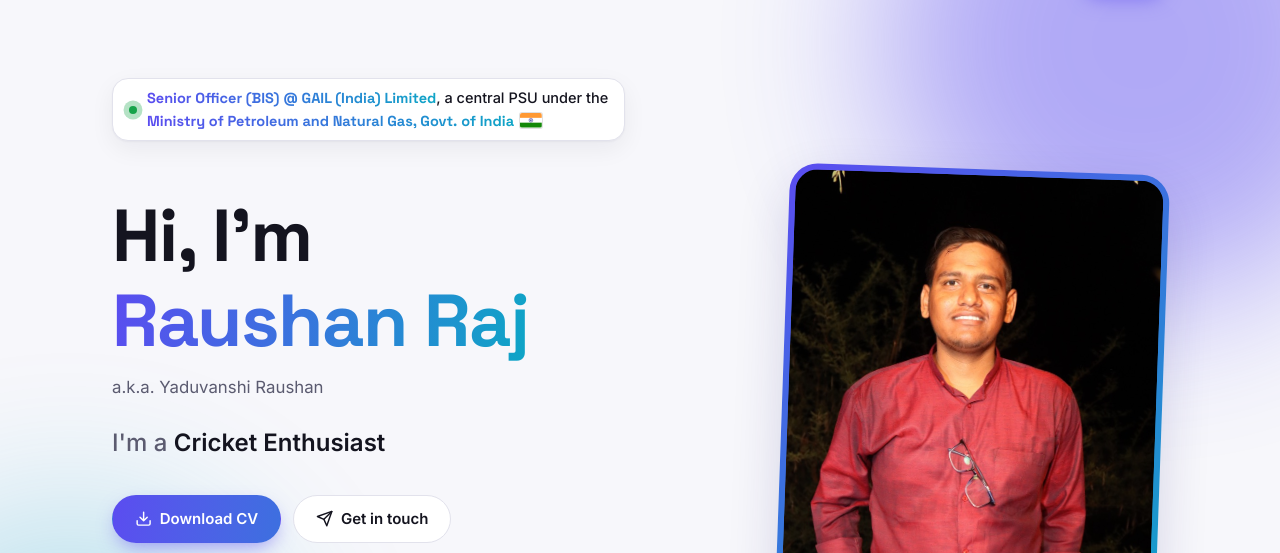
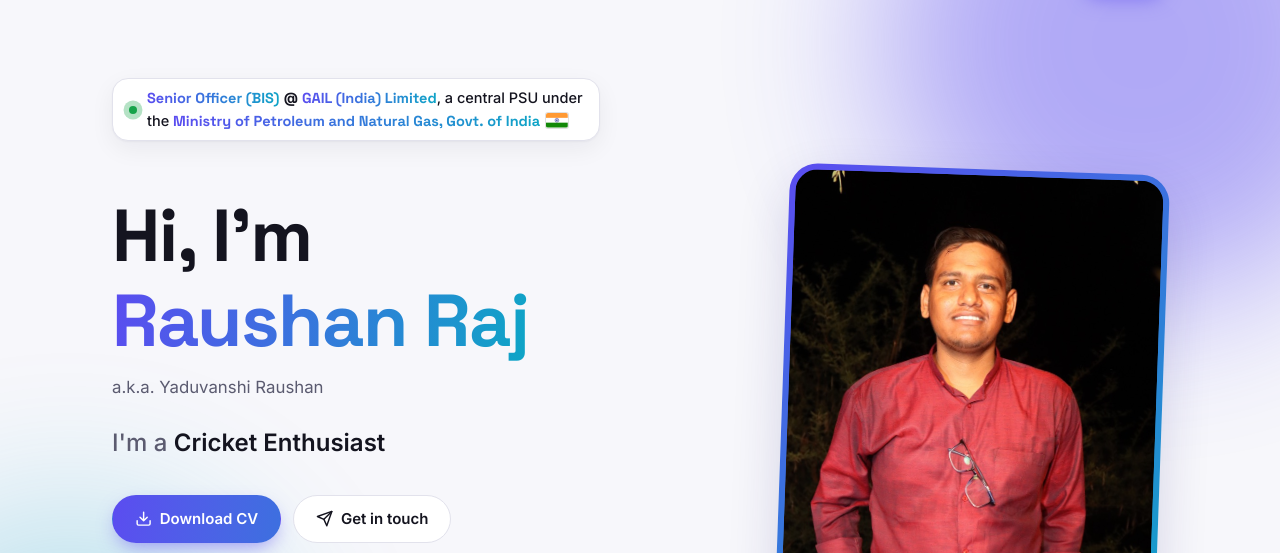
Before and after one commit to raushanraj358/Raushan-Yaduvanshi, a plain HTML site: page index.html in a window 1280 px wide. Shown: the part 57-610 px from the top of the page. Drawn offline with Linux system fonts and the light colour scheme.

Commit message:
Upated about

```diff
--- a/css/style.css
+++ b/css/style.css
@@ -187,6 +187,7 @@ ul, ol { margin: 0; padding: 0; list-style: none; }
 .flag { display: inline-block; width: 1.5em; height: 1em; vertical-align: -.15em; margin-left: 2px; border-radius: 2px; box-shadow: 0 0 0 1px rgba(0,0,0,.12); }
 .badge { grid-column: 1 / -1; justify-self: start; margin: 0; font-size: 14.5px; }
 .badge .hl { font-family: var(--font-display); font-weight: 700; }
+.badge .at { color: var(--text); }
 @media (min-width: 1100px) { .badge { white-space: nowrap; } }
 .badge__dot { flex: none; width: 8px; height: 8px; border-radius: 50%; background: var(--success); box-shadow: 0 0 0 0 var(--success); animation: pulse 2s infinite; }
 @keyframes pulse { 70% { box-shadow: 0 0 0 8px transparent; } 100% { box-shadow: 0 0 0 0 transparent; } }
--- a/index.html
+++ b/index.html
@@ -91,7 +91,7 @@
   <!-- Hero -->
   <section class="hero" id="home">
     <div class="container hero__grid">
-      <p class="badge"><span class="badge__dot"></span><span><strong class="hl gradient-text">Senior Officer (BIS) @ GAIL (India) Limited</strong>, a central PSU under the<br><strong class="hl gradient-text">Ministry of Petroleum and Natural Gas, Govt.&nbsp;of&nbsp;India</strong>&nbsp;<svg class="flag" viewBox="0 0 30 20" role="img" aria-label="Flag of India"><rect width="30" height="20" fill="#fff"/><rect width="30" height="6.67" fill="#FF9933"/><rect y="13.33" width="30" height="6.67" fill="#138808"/><circle cx="15" cy="10" r="2.6" fill="none" stroke="#000080" stroke-width=".5"/><circle cx="15" cy="10" r=".55" fill="#000080"/><path d="M15 7.4v5.2M12.4 10h5.2M13.16 8.16l3.68 3.68M16.84 8.16l-3.68 3.68" stroke="#000080" stroke-width=".3"/></svg></span></p>
+      <p class="badge"><span class="badge__dot"></span><span><strong class="hl gradient-text">Senior Officer (BIS)</strong> <strong class="hl at">@</strong> <strong class="hl gradient-text">GAIL (India) Limited</strong>, a central PSU under<br>the <strong class="hl gradient-text">Ministry of Petroleum and Natural Gas, Govt.&nbsp;of&nbsp;India</strong>&nbsp;<svg class="flag" viewBox="0 0 30 20" role="img" aria-label="Flag of India"><rect width="30" height="20" fill="#fff"/><rect width="30" height="6.67" fill="#FF9933"/><rect y="13.33" width="30" height="6.67" fill="#138808"/><circle cx="15" cy="10" r="2.6" fill="none" stroke="#000080" stroke-width=".5"/><circle cx="15" cy="10" r=".55" fill="#000080"/><path d="M15 7.4v5.2M12.4 10h5.2M13.16 8.16l3.68 3.68M16.84 8.16l-3.68 3.68" stroke="#000080" stroke-width=".3"/></svg></span></p>
       <div class="hero__text">
         <h1 class="hero__title">Hi, I'm <span class="gradient-text">Raushan Raj</span></h1>
         <p class="hero__aka">a.k.a. Yaduvanshi Raushan</p>
```
